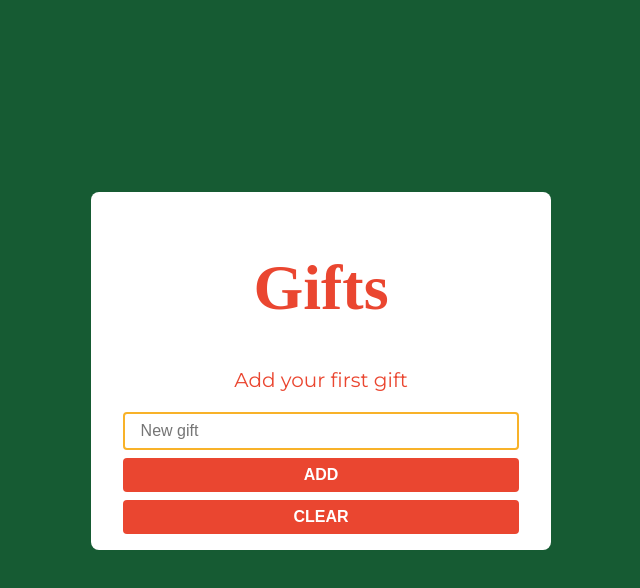
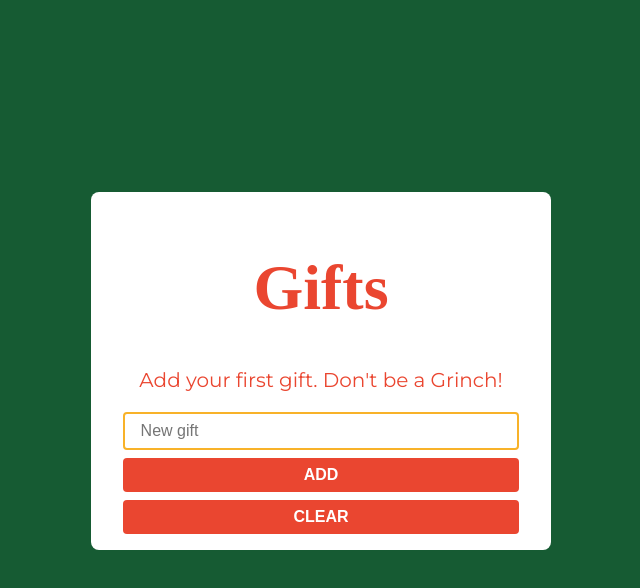
Before and after one commit to victor-landa/christmas-wish-list, a React (Create React App) app: page / in a window 1280 px wide. Both pictures are taken after a click on the button "CLEAR". Shown: the top 588 px of the page, without its empty margins (319-959 px from the left). Built offline with nearby package versions, Linux system fonts and the light colour scheme; a web font is replaced by a local one.

Commit message:
:sparkles: day 7: don't add duplicated items

```diff
--- a/src/assets/styles/components/List.css
+++ b/src/assets/styles/components/List.css
@@ -67,10 +67,12 @@
   font-size: 1.2rem;
   padding: 0.05rem 0.25rem;
   text-transform: uppercase;
+  user-select: none;
 }
 
 .wish-list-card__empty {
   color: var(--red);
   font-size: 1.25rem;
+  margin: 0;
   text-align: center;
 }
--- a/src/components/List.tsx
+++ b/src/components/List.tsx
@@ -9,7 +9,9 @@ export const List = () => {
     const input = document.querySelector<HTMLInputElement>('input[name="gift"]');
     if(input) {
       if(input.value.trim() !== '') {
-        setList([...list, input.value]);
+        if(!list.includes(input.value)) {
+          setList([...list, input.value.trim()]);
+        }
         input.value = '';
       }
     }
@@ -34,7 +36,7 @@ export const List = () => {
             <li className="wish-list-card__item" key={index}>- {item} <span className="wish-list-card__item-delete" data-item-name={item} onClick={handleDeleteItem}>x</span></li>
           )}
         </ul>
-      : <p className="wish-list-card__empty">Add your first gift</p>}
+      : <p className="wish-list-card__empty">Add your first gift. Don't be a Grinch!</p>}
       <form className="form" onSubmit={handleForm} autoComplete="off">
         <input className="form__input" type="text" name="gift" placeholder="New gift" required />
         <button className="form__button" type="submit">Add</button>
```
